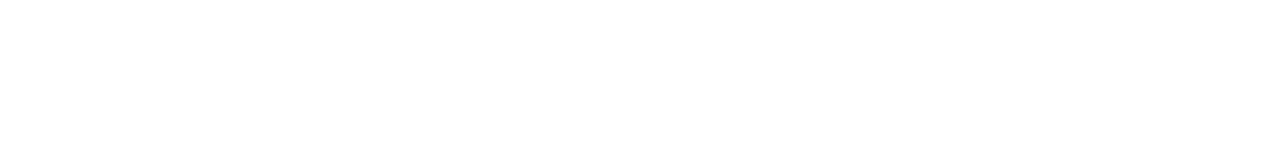
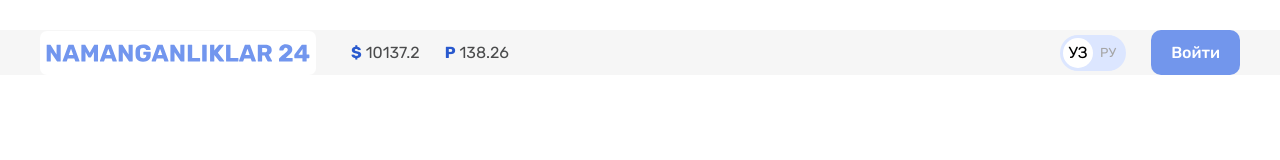
Before and after one commit to ramziddin-frontend/N24, a plain HTML site: page index.html in a window 1280 px wide. Drawn offline with Linux system fonts and the light colour scheme.

Commit message:
Add site header top without search form

```diff
--- a/css/styles.css
+++ b/css/styles.css
@@ -32,9 +32,101 @@ body {
   margin-right: auto;
 }
 
+.button {
+  display: inline-block;
+  padding: 13px 20px;
+  border-radius: 10px;
+  font-style: 16px;
+  font-weight: 500;
+  line-height: normal;
+  text-decoration: none;
+  text-align: center;
+  cursor: pointer;
+}
 
+.button-primary {
+  background-color: #7296ec;
+  color:#fff;
+}
 
-img {
-  min-width: 100%;
-  height: auto;
+.button-primary:hover {
+  opacity: 0.8;
 }
+
+.button-primary:active {
+  opacity: 0.6;
+}
+
+.site-header {
+}
+.site-header-top {
+  margin-top: 30px;
+  margin-bottom: 30px;
+  background-color: #f6f6f6;
+}
+.site-header-top-container {
+  display: flex;
+  align-items: center;
+}
+.container {
+}
+.logo {
+  display: flex;
+  background-color: #fff;
+  padding: 8px 6px;
+  border-radius: 7px;
+  margin-right: 35px;
+}
+
+.logo:hover {
+  opacity: 0.8;
+}
+
+.logo:active {
+  opacity: 0.6;
+}
+
+.currency-rates {
+  display: flex;
+  align-items: center;
+  padding: 0;
+  margin: 0;
+  list-style: none;
+  margin-right: auto;
+}
+.currency-rates-item:not(:last-child) {
+  margin-right: 25px;
+}
+.currency-rates-type {
+  color: #2959ce;
+
+}
+.currency-rates-value {
+}
+.lang-toggle {
+  display: flex;
+  padding: 3px;
+  border-radius: 39px;
+  margin-right: 25px;
+  background-color: #dce6ff;
+}
+.lang-toggle-link-active {
+  background-color: #fff;
+  color: #000;
+  line-height: 30px;
+  border-radius: 50%;
+  width: 30px;
+  height: 30px;
+  text-align: center;
+  text-decoration: none;
+}
+.lang-toggle-link {
+  width: 30px;
+  height: 30px;
+  border-radius: 50%;
+  font-size: 13px;
+  line-height: 30px;
+  color: #a6a6a6;
+  text-align: center;
+  text-decoration: none;
+}
--- a/index.html
+++ b/index.html
@@ -19,20 +19,34 @@
 </head>
 <body>
 
-  <!-- Site Header -->
-  <header>
-    <nav class='sx'->
-
-    </nav>
+  <!-- Site header -->
+  <header class="site-header">
+    <div class="site-header-top">
+      <div class="site-header-top-container container">
+        <a class="logo" href="index.html" >
+          <img src="img/site-logo.svg" alt="site-logo" class="logo-img" height="28px" width="264px">
+        </a>
+        <ul class="currency-rates">
+          <li class="currency-rates-item">
+            <b class="currency-rates-type">$</b>
+            <span class="currency-rates-value">10137.2</span>
+          </li>
+          <li class="currency-rates-item">
+            <b class="currency-rates-type">P</b>
+            <span class="currency-rates-value">138.26</span>
+          </li>
+        </ul>
+        <!-- //Global search form -->
+        <!-- // lang-toggle -->
+        <div class="lang-toggle">
+          <a href="index.html" class="lang-toggle-link-active">УЗ</a>
+          <a href="index.html/ru" class="lang-toggle-link">РУ</a>
+        </div>
+        <!-- site-header-auth -->
+        <a href="#" class="button button-primary">Войти</a>
+      </div>
+    </div>
   </header>
-
-  <!-- Main -->
-  <main>
-    <section></section>
-  </main>
-
-  <!-- Site Footer  -->
-  <footer></footer>
 
 </body>
 </html>
```
Also changed, not shown: img/site-logo.svg (added).
